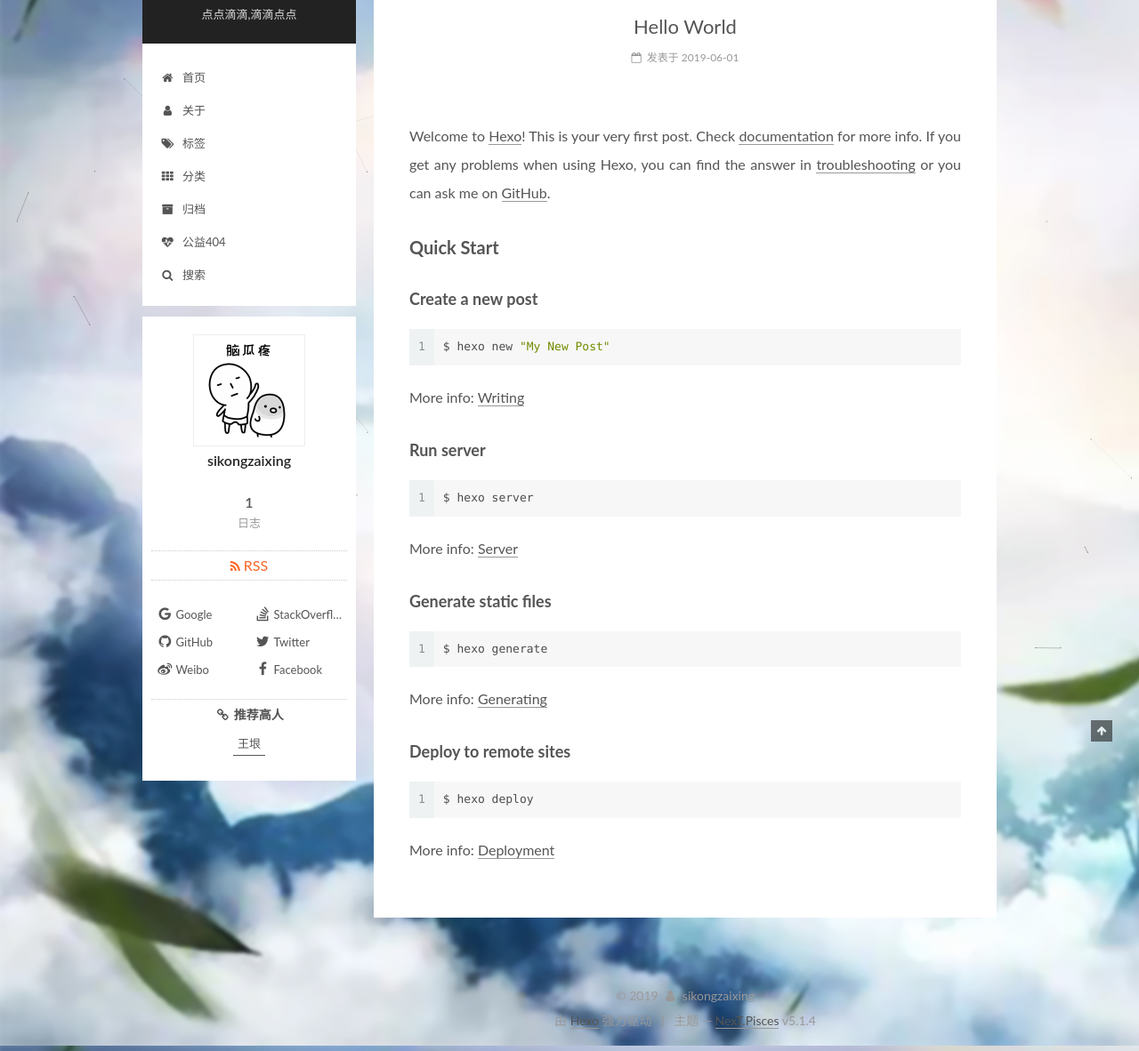
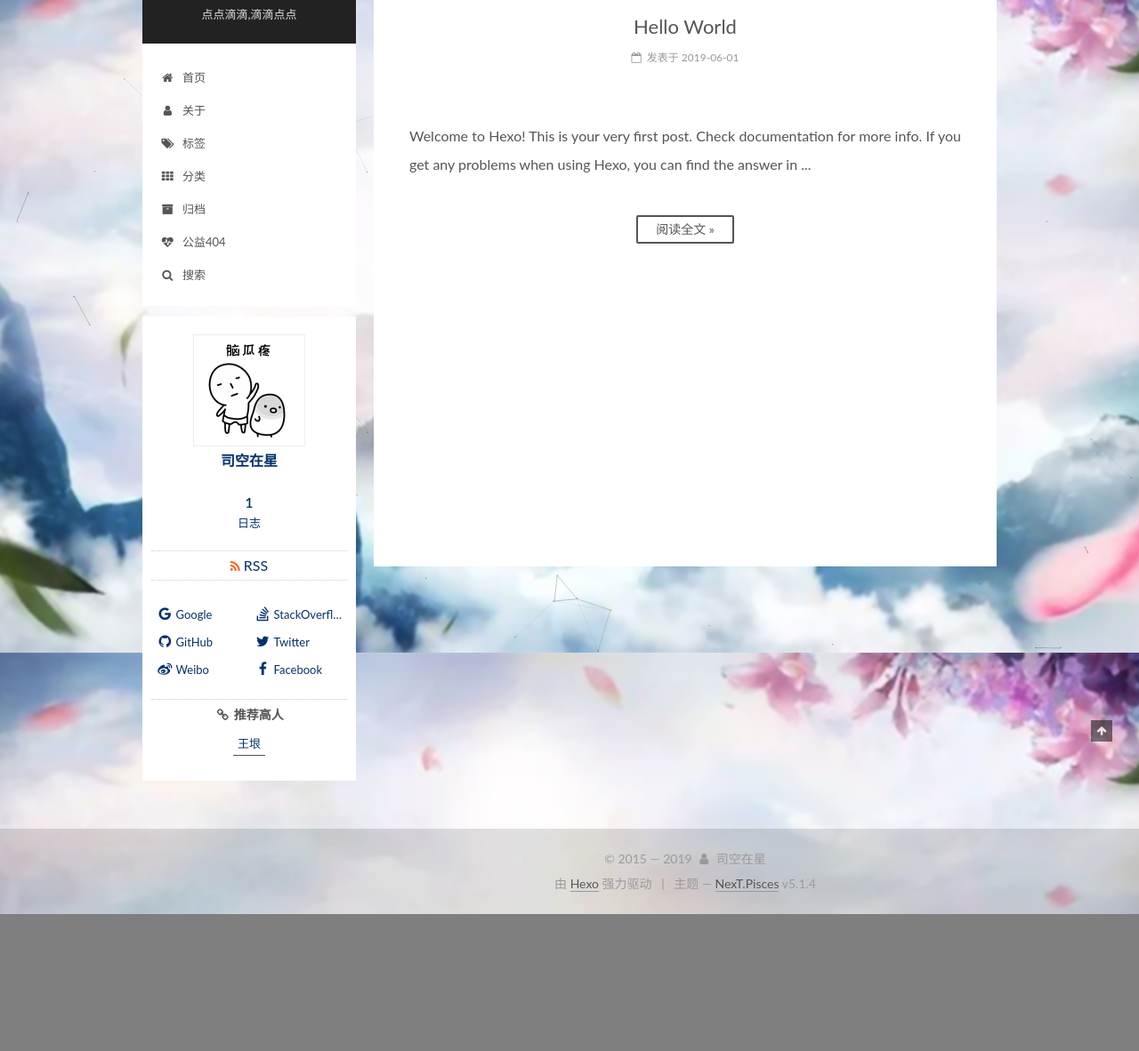
Before and after one commit to sikongzaixing/sikongzaixing.github.io, a plain HTML site: page index.html in a window 1280 px wide. Shown: the part 66-1248 px from the top of the page at 89% size. After the commit the page ends 1094 px from the top, so only its background shows below. Drawn offline with Linux system fonts and the light colour scheme.

Commit message:
Site updated: 2019-06-03 17:17:23

```diff
--- a/atom.xml
+++ b/atom.xml
@@ -10,7 +10,7 @@
   <id>http://localhost:4000/</id>
 
   <author>
-    <name>sikongzaixing</name>
+    <name>司空在星</name>
 
   </author>
 
--- a/css/main.css
+++ b/css/main.css
@@ -1823,7 +1823,7 @@ pre .javascript .function {
   width: 4px;
   height: 4px;
   border-radius: 50%;
-  background: #ffd134;
+  background: #de8ec8;
 }
 .links-of-blogroll {
   font-size: 13px;
@@ -2999,4 +2999,30 @@ pre .javascript .function {
 }
 body {
   background: url("/images/backGround.png");
-}
+/* 让背景图基于容器大小伸缩 */
+  background-size: cover;
+  background-repeat: no-repeat;
+/* 当内容高度大于图片高度时，背景图像的位置相对于viewport固定 */
+  background-attachment: fixed;
+/* 背景图垂直、水平均居中 */
+  background-position: center center;
+/* 设置背景颜色，背景图加载过程中会显示背景色 */
+  background-color: rgba(0,0,0,0.5);
+}
+.header {
+  background: url("/images/headbackGround.png") none repeat scroll !important;
+}
+.footer {
+  background: rgba(0,0,0,0.12) none repeat scroll !important;
+}
+.sidebar {
+  background: url("/images/siderbarbackGround.png");
+  background-size: cover;
+  background-position: center;
+  background-repeat: no-repeat;
+}
+.sidebar p,
+.sidebar span,
+.sidebar a {
+  color: #04316f;
+}
--- a/index.html
+++ b/index.html
@@ -306,7 +306,7 @@
     <link itemprop="mainEntityOfPage" href="http://localhost:4000/2019/06/01/hello-world/">
 
     <span hidden itemprop="author" itemscope itemtype="http://schema.org/Person">
-      <meta itemprop="name" content="sikongzaixing">
+      <meta itemprop="name" content="司空在星">
       <meta itemprop="description" content>
       <meta itemprop="image" content="/icon/avatar.gif">
     </span>
@@ -374,21 +374,15 @@
 
 
 
-            <p>Welcome to <a href="https://hexo.io/" target="_blank" rel="noopener">Hexo</a>! This is your very first post. Check <a href="https://hexo.io/docs/" target="_blank" rel="noopener">documentation</a> for more info. If you get any problems when using Hexo, you can find the answer in <a href="https://hexo.io/docs/troubleshooting.html" target="_blank" rel="noopener">troubleshooting</a> or you can ask me on <a href="https://github.com/hexojs/hexo/issues" target="_blank" rel="noopener">GitHub</a>.</p>
-<h2 id="Quick-Start"><a href="#Quick-Start" class="headerlink" title="Quick Start"></a>Quick Start</h2><h3 id="Create-a-new-post"><a href="#Create-a-new-post" class="headerlink" title="Create a new post"></a>Create a new post</h3><figure class="highlight bash"><table><tr><td class="gutter"><pre><span class="line">1</span><br></pre></td><td class="code"><pre><span class="line">$ hexo new <span class="string">"My New Post"</span></span><br></pre></td></tr></table></figure>
-
-<p>More info: <a href="https://hexo.io/docs/writing.html" target="_blank" rel="noopener">Writing</a></p>
-<h3 id="Run-server"><a href="#Run-server" class="headerlink" title="Run server"></a>Run server</h3><figure class="highlight bash"><table><tr><td class="gutter"><pre><span class="line">1</span><br></pre></td><td class="code"><pre><span class="line">$ hexo server</span><br></pre></td></tr></table></figure>
-
-<p>More info: <a href="https://hexo.io/docs/server.html" target="_blank" rel="noopener">Server</a></p>
-<h3 id="Generate-static-files"><a href="#Generate-static-files" class="headerlink" title="Generate static files"></a>Generate static files</h3><figure class="highlight bash"><table><tr><td class="gutter"><pre><span class="line">1</span><br></pre></td><td class="code"><pre><span class="line">$ hexo generate</span><br></pre></td></tr></table></figure>
-
-<p>More info: <a href="https://hexo.io/docs/generating.html" target="_blank" rel="noopener">Generating</a></p>
-<h3 id="Deploy-to-remote-sites"><a href="#Deploy-to-remote-sites" class="headerlink" title="Deploy to remote sites"></a>Deploy to remote sites</h3><figure class="highlight bash"><table><tr><td class="gutter"><pre><span class="line">1</span><br></pre></td><td class="code"><pre><span class="line">$ hexo deploy</span><br></pre></td></tr></table></figure>
-
-<p>More info: <a href="https://hexo.io/docs/deployment.html" target="_blank" rel="noopener">Deployment</a></p>
-
-
+          Welcome to Hexo! This is your very first post. Check documentation for more info. If you get any problems when using Hexo, you can find the answer in
+          ...
+          <!--noindex-->
+          <div class="post-button text-center">
+            <a class="btn" href="/2019/06/01/hello-world/#more" rel="contents">
+              阅读全文 &raquo;
+            </a>
+          </div>
+          <!--/noindex-->
 
 
     </div>
@@ -457,9 +451,11 @@
         <div class="site-overview">
           <div class="site-author motion-element" itemprop="author" itemscope itemtype="http://schema.org/Person">
 
-              <img class="site-author-image" itemprop="image" src="/icon/avatar.gif" alt="sikongzaixing">
+              <a href="/">
+                <img class="site-author-image" itemprop="image" src="/icon/avatar.gif" alt="司空在星">
+              </a>
 
-              <p class="site-author-name" itemprop="name">sikongzaixing</p>
+              <p class="site-author-name" itemprop="name">司空在星</p>
               <p class="site-description motion-element" itemprop="description"></p>
           </div>
 
@@ -572,11 +568,11 @@
 
     <footer id="footer" class="footer">
       <div class="footer-inner">
-        <div class="copyright">&copy; <span itemprop="copyrightYear">2019</span>
+        <div class="copyright">&copy; 2015 &mdash; <span itemprop="copyrightYear">2019</span>
   <span class="with-love">
     <i class="fa fa-user"></i>
   </span>
-  <span class="author" itemprop="copyrightHolder">sikongzaixing</span>
+  <span class="author" itemprop="copyrightHolder">司空在星</span>
 
 
 </div>
```
Also changed, not shown: 2019/06/01/hello-world/index.html (+7 -5 lines), 404/index.html (+6 -4 lines), about/index.html (+6 -4 lines), archives/2019/06/index.html (+6 -4 lines), archives/2019/index.html (+6 -4 lines), archives/index.html (+6 -4 lines), categories/index.html (+7 -9 lines), schedule/index.html (+6 -4 lines), sitemap.xml (+9 -9 lines), tags/index.html (+7 -9 lines), images/footerbarbackGround.png (added), images/headbackGround.png (added), images/siderbarbackGround.png (added).
